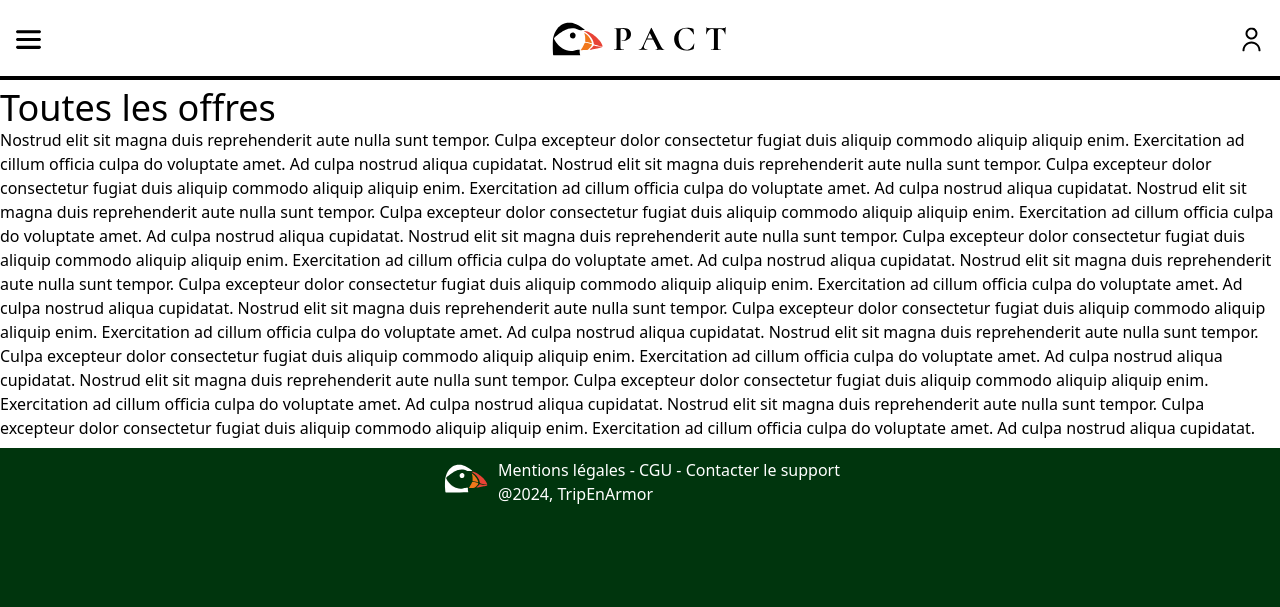
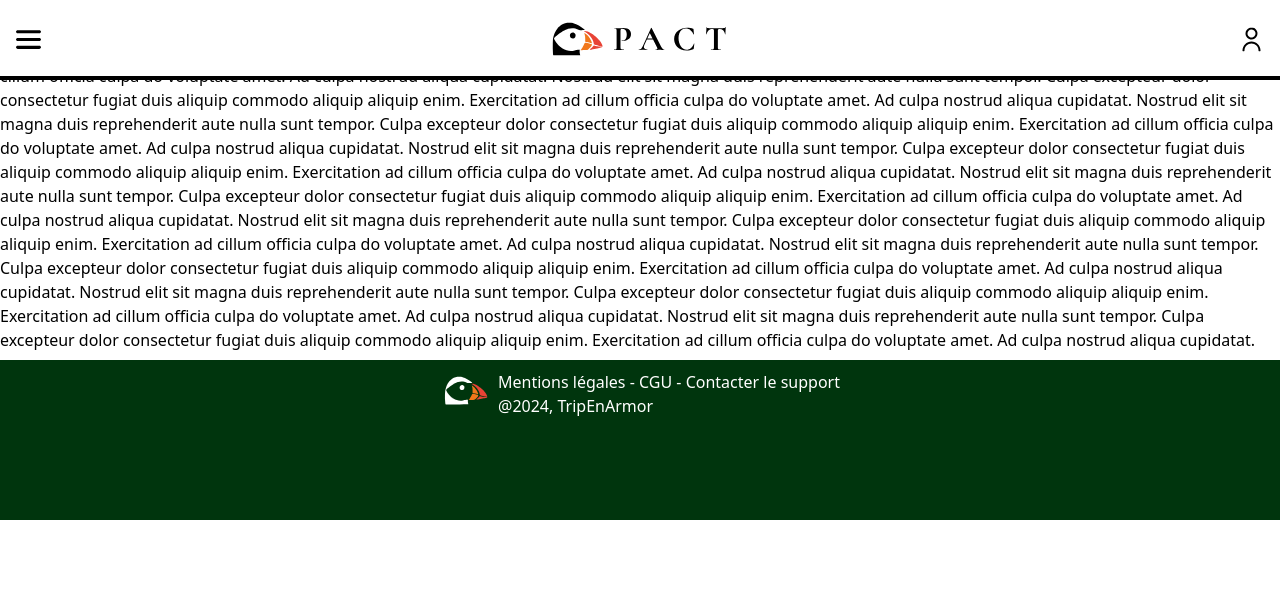
Before and after one commit to RatPeureux/TripEnArmor, a PHP site: page /pages/accueil.html in a window 1280 px wide. Shown: the top 607 px of the page. Run offline with PHP 8.4, Linux system fonts and the light colour scheme.

Commit message:
add features to components

```diff
--- a/pages/components/header.html
+++ b/pages/components/header.html
@@ -1,4 +1,4 @@
-<header class="flex justify-center items-end p-4 h-20 border-b-4 border-black mb-2">
+<header class="w-full bg-white flex justify-center items-end p-4 h-20 border-b-4 border-black mb-2 fixed">
     <div class="flex grow justify-between items-center">
         <img class="" src="/public/icones/menu.svg" alt="[img] Menu burger">
         <img class="" src="/public/images/logo-PACT.svg" alt="[img] Logo-PACT">
--- a/styles/output.css
+++ b/styles/output.css
@@ -554,6 +554,18 @@ video {
   display: none;
 }
 
+.fixed {
+  position: fixed;
+}
+
+.left-0 {
+  left: 0px;
+}
+
+.top-0 {
+  top: 0px;
+}
+
 .mb-2 {
   margin-bottom: 0.5rem;
 }
@@ -584,6 +596,10 @@ video {
 
 .h-10 {
   height: 2.5rem;
+}
+
+.w-full {
+  width: 100%;
 }
 
 .flex-none {
@@ -657,6 +673,11 @@ video {
   background-color: rgb(203 213 225 / var(--tw-bg-opacity));
 }
 
+.bg-white {
+  --tw-bg-opacity: 1;
+  background-color: rgb(255 255 255 / var(--tw-bg-opacity));
+}
+
 .p-5 {
   padding: 1.25rem;
 }
```
